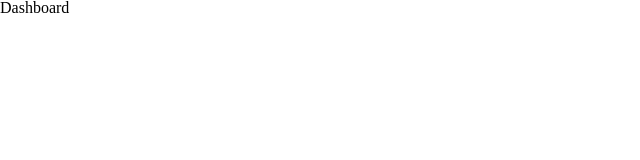
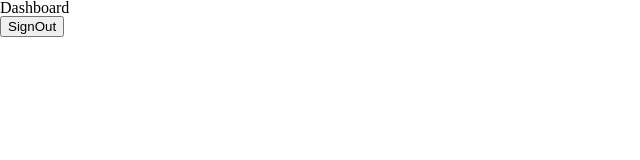
Before and after one commit to igorbeduin/digital-wallet, a React (Create React App) app: page /login in a window 1280 px wide. Both pictures are taken after a click on the button "LOGIN". Shown: the top 160 px of the page, without its empty margins (0-640 px from the left). Built offline with nearby package versions, Linux system fonts and the light colour scheme.

Commit message:
feat: adds signout button do Dashboard page

```diff
--- a/src/components/pages/Dashboard/Dashboard.jsx
+++ b/src/components/pages/Dashboard/Dashboard.jsx
@@ -1,5 +1,13 @@
 import React from "react";
+import { useAuthenticationContext } from "../../../contexts/AuthenticationContext";
 
 export function Dashboard() {
-  return <h1>Dashboard</h1>;
+  const { setIsSignedIn } = useAuthenticationContext();
+
+  return (
+    <>
+      <h1>Dashboard</h1>
+      <button onClick={() => setIsSignedIn(false)}>SignOut</button>
+    </>
+  );
 }
```
